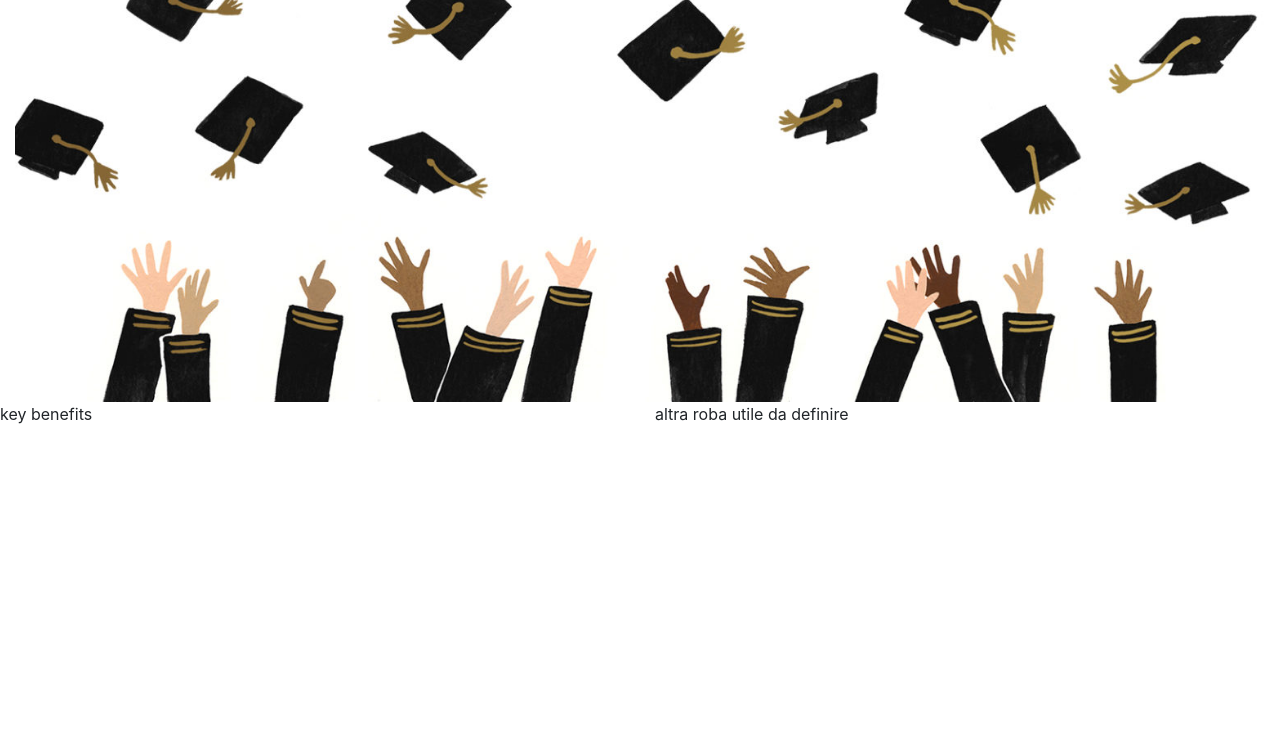
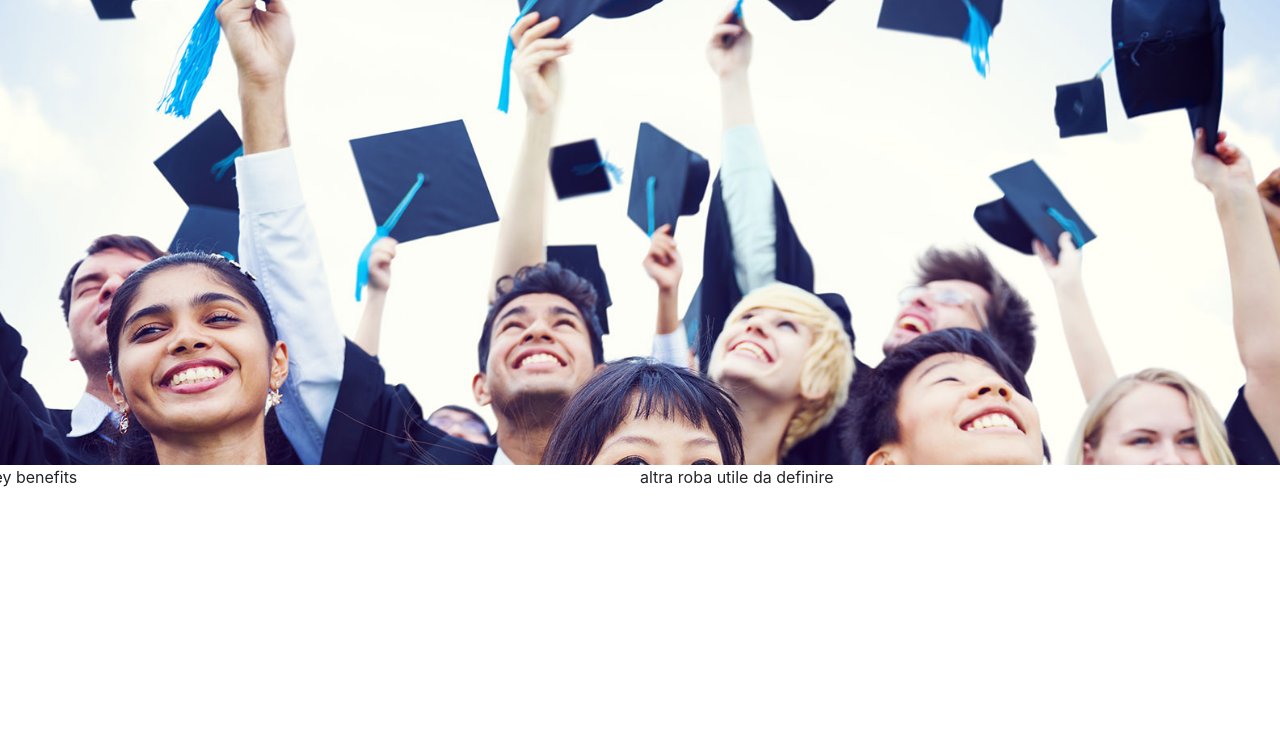
Before and after one commit to danieledicaro/minisite, a plain HTML site: page index.html in a window 1280 px wide. Shown: the part 55-800 px from the top of the page. Drawn offline with nearby package versions, Linux system fonts and the light colour scheme.

Commit message:
Changed large graphic

```diff
--- a/index.html
+++ b/index.html
@@ -51,19 +51,19 @@
 </nav>
 
 <!-- large graphic -->
-<div class="container-fluid">
-    <img src="img/Rifle-Paper-Co-Graduation-1530x510.jpg" class="img-fluid" alt="Responsive image"/>
+<div class="container-fluid p-0">
+    <img src="img/student-success.jpg" class="img-fluid" alt="Easy Thesis Banner"/>
 </div>
 
 <!-- info under large graphics -->
 <div class="row">
     <!-- key benefits -->
-    <div class="container-fluid col-md-6 col-12">
+    <div class="container-fluid col-md-6 col-12 p-0">
         key benefits
     </div>
 
     <!-- other stuff -->
-    <div class="container-fluid col-md-6 col-12">
+    <div class="container-fluid col-md-6 col-12 p-0">
         altra roba utile da definire
     </div>
 </div>
```
